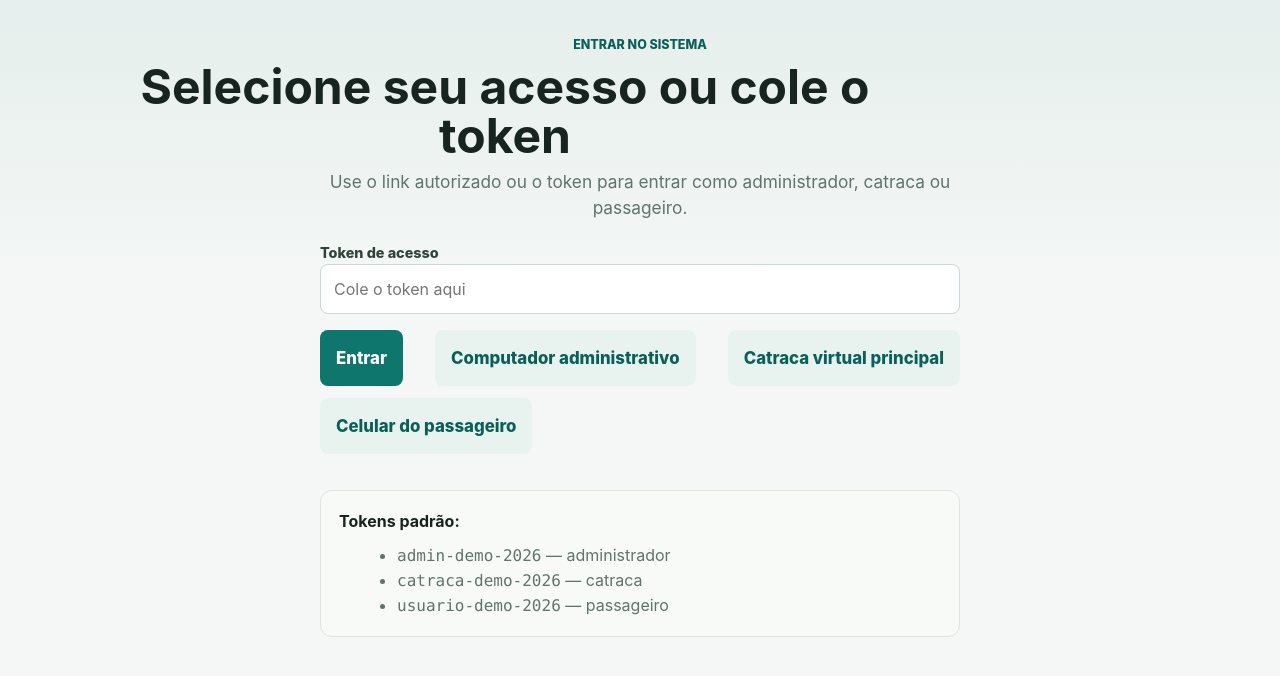
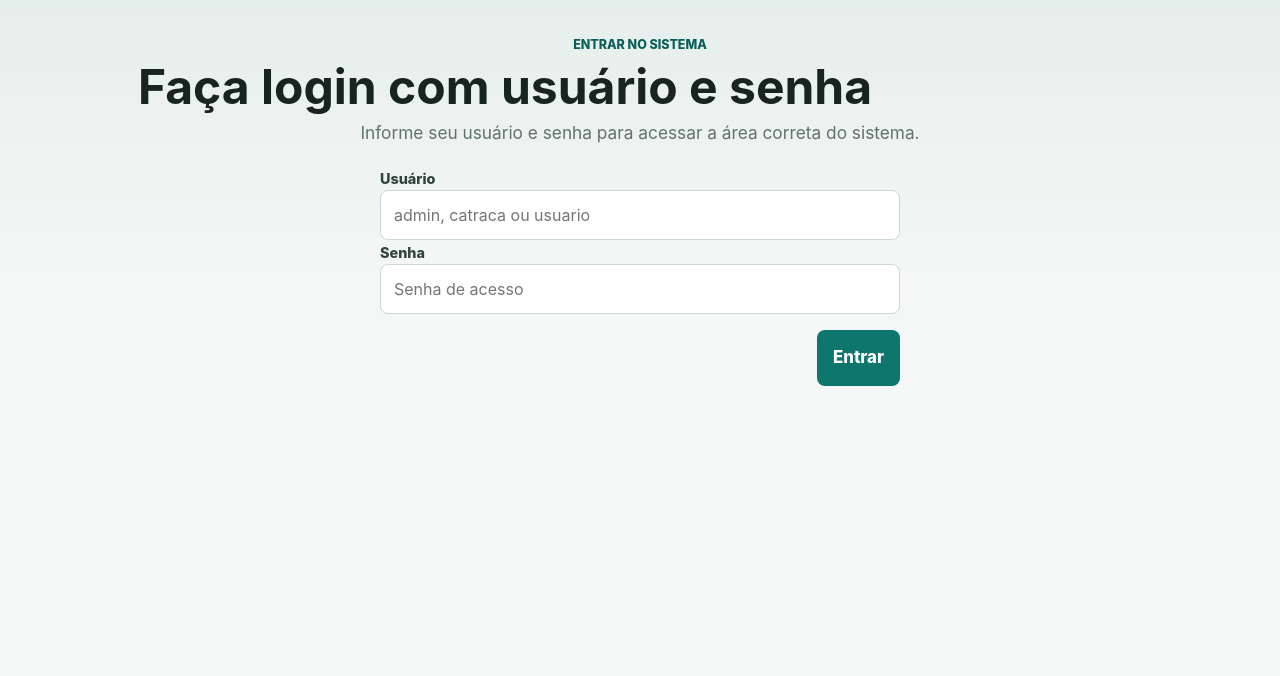
Before and after one commit to wicz-ui/Blonde, a Flask app: page / in a window 1280 px wide. Shown: the part 57-733 px from the top of the page. Run offline with Flask 3, Linux system fonts and the light colour scheme.

Commit message:
Atualizações feitas
    Removidos os links diretos de acesso à admin, catraca e usuário.
    Mantida apenas a autenticação via:
        usuario
        senha

Comportamento agora

    admin + senha correta → redireciona para /admin
    catraca + senha correta → redireciona para /catraca
    usuario + senha correta → redireciona para /usuario/meu-cartao

```diff
--- a/Protótipos/Catraca/app.py
+++ b/Protótipos/Catraca/app.py
@@ -691,6 +691,45 @@ def buscar_acesso(token):
     return None
 
 
+def buscar_acesso_por_credenciais(usuario, senha):
+    if not usuario or not senha:
+        return None
+
+    usuario = usuario.strip().lower()
+    senha = senha.strip()
+    if usuario not in {"admin", "catraca", "usuario"}:
+        return None
+
+    dispositivo = get_db().execute(
+        """
+        SELECT
+            dispositivos.id,
+            dispositivos.nome_dispositivo,
+            dispositivos.tipo,
+            dispositivos.token_acesso,
+            dispositivos.ativo,
+            dispositivos.cartao_id,
+            dispositivos.usuario_id,
+            dispositivos.estacao_id
+        FROM dispositivos
+        WHERE tipo = ? AND token_acesso = ? AND ativo = 1
+        """,
+        (usuario, senha),
+    ).fetchone()
+    if not dispositivo:
+        return None
+
+    acesso = dict(dispositivo)
+    acesso["origem_token"] = "dispositivo"
+    if acesso["tipo"] == "usuario" and not acesso.get("usuario_id") and acesso.get("cartao_id"):
+        cartao = get_db().execute(
+            "SELECT usuario_id FROM cartoes WHERE id = ?", (acesso["cartao_id"],)
+        ).fetchone()
+        if cartao:
+            acesso["usuario_id"] = cartao["usuario_id"]
+    return acesso
+
+
 def acesso_requerido(*tipos_permitidos):
     def decorar(funcao):
         @wraps(funcao)
@@ -857,28 +896,25 @@ def status_cartao_filter(status):
 @app.get("/")
 @app.get("/login")
 def login():
-    return render_template(
-        "login.html",
-        admin_token=os.getenv("ADMIN_TOKEN", "admin-demo-2026"),
-        catraca_token=os.getenv("CATRACA_TOKEN", "catraca-demo-2026"),
-        usuario_token=os.getenv("USUARIO_TOKEN", "usuario-demo-2026"),
-    )
+    return render_template("login.html")
 
 
 @app.post("/login")
 def login_submit():
-    token = request.form.get("token", "").strip()
-    if not token:
-        flash("Informe o token de acesso do dispositivo ou usuário.")
+    usuario = request.form.get("usuario", "").strip()
+    senha = request.form.get("senha", "").strip()
+
+    if not usuario or not senha:
+        flash("Informe usuário e senha.")
         return redirect(url_for("login"))
 
-    acesso = buscar_acesso(token)
+    acesso = buscar_acesso_por_credenciais(usuario, senha)
     if not acesso:
-        flash("Token inválido ou inativo.")
+        flash("Usuário ou senha inválidos.")
         return redirect(url_for("login"))
 
     endpoint = endpoint_do_dispositivo(acesso["tipo"])
-    return redirect(url_for(endpoint, token=token))
+    return redirect(url_for(endpoint, token=acesso["token_acesso"]))
 
 
 @app.get("/admin")
--- a/Protótipos/Catraca/templates/login.html
+++ b/Protótipos/Catraca/templates/login.html
@@ -5,30 +5,21 @@
 {% block content %}
   <section class="page-header page-header-centered">
     <p class="eyebrow">Entrar no sistema</p>
-    <h1>Selecione seu acesso ou cole o token</h1>
-    <p class="lead">Use o link autorizado ou o token para entrar como administrador, catraca ou passageiro.</p>
+    <h1>Faça login com usuário e senha</h1>
+    <p class="lead">Informe seu usuário e senha para acessar a área correta do sistema.</p>
   </section>
 
-  <section class="form-panel" style="max-width: 640px; margin: 0 auto;">
+  <section class="form-panel" style="max-width: 520px; margin: 0 auto;">
     <form method="post" action="{{ url_for('login_submit') }}">
-      <label for="token">Token de acesso</label>
-      <input id="token" name="token" type="text" placeholder="Cole o token aqui" autocomplete="off" required>
+      <label for="usuario">Usuário</label>
+      <input id="usuario" name="usuario" type="text" placeholder="admin, catraca ou usuario" autocomplete="username" required>
 
-      <div class="button-row" style="justify-content: space-between; flex-wrap: wrap; gap: 12px; margin-top: 16px;">
+      <label for="senha">Senha</label>
+      <input id="senha" name="senha" type="password" placeholder="Senha de acesso" autocomplete="current-password" required>
+
+      <div class="button-row" style="justify-content: flex-end; margin-top: 16px;">
         <button class="button button-primary button-large" type="submit">Entrar</button>
-        <a class="button button-secondary button-large" href="{{ url_for('admin_home', token=admin_token) }}">Computador administrativo</a>
-        <a class="button button-secondary button-large" href="{{ url_for('catraca', token=catraca_token) }}">Catraca virtual principal</a>
-        <a class="button button-secondary button-large" href="{{ url_for('usuario_meu_cartao', token=usuario_token) }}">Celular do passageiro</a>
       </div>
     </form>
-
-    <div style="margin-top: 24px; padding: 18px; border: 1px solid var(--line); border-radius: 12px; background: #f8faf8;">
-      <strong>Tokens padrão:</strong>
-      <ul style="margin: 10px 0 0 18px; color: var(--muted);">
-        <li><code>{{ admin_token }}</code> — administrador</li>
-        <li><code>{{ catraca_token }}</code> — catraca</li>
-        <li><code>{{ usuario_token }}</code> — passageiro</li>
-      </ul>
-    </div>
   </section>
 {% endblock %}
```
Also changed, not shown: Protótipos/Catraca/database.db.
